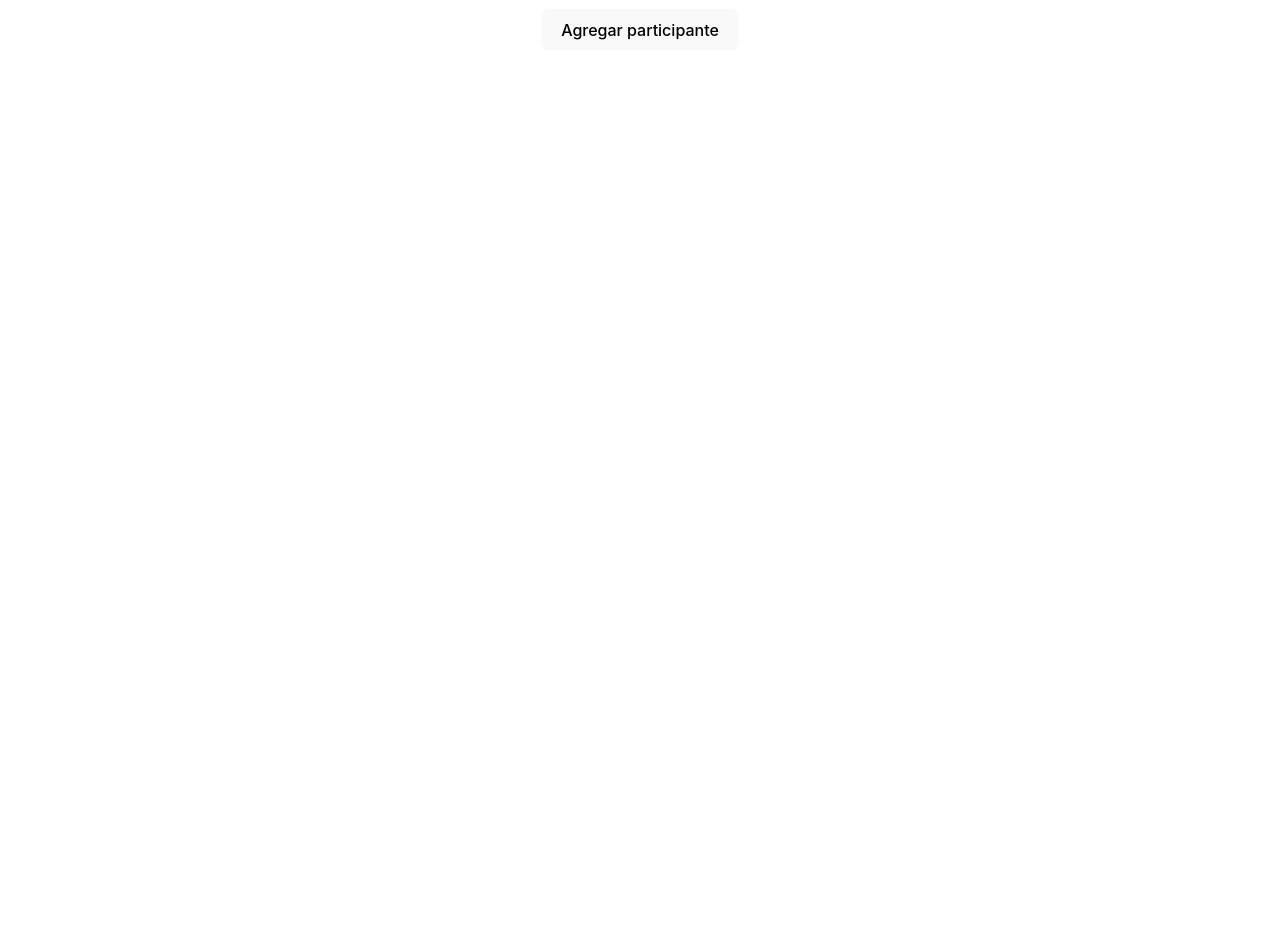
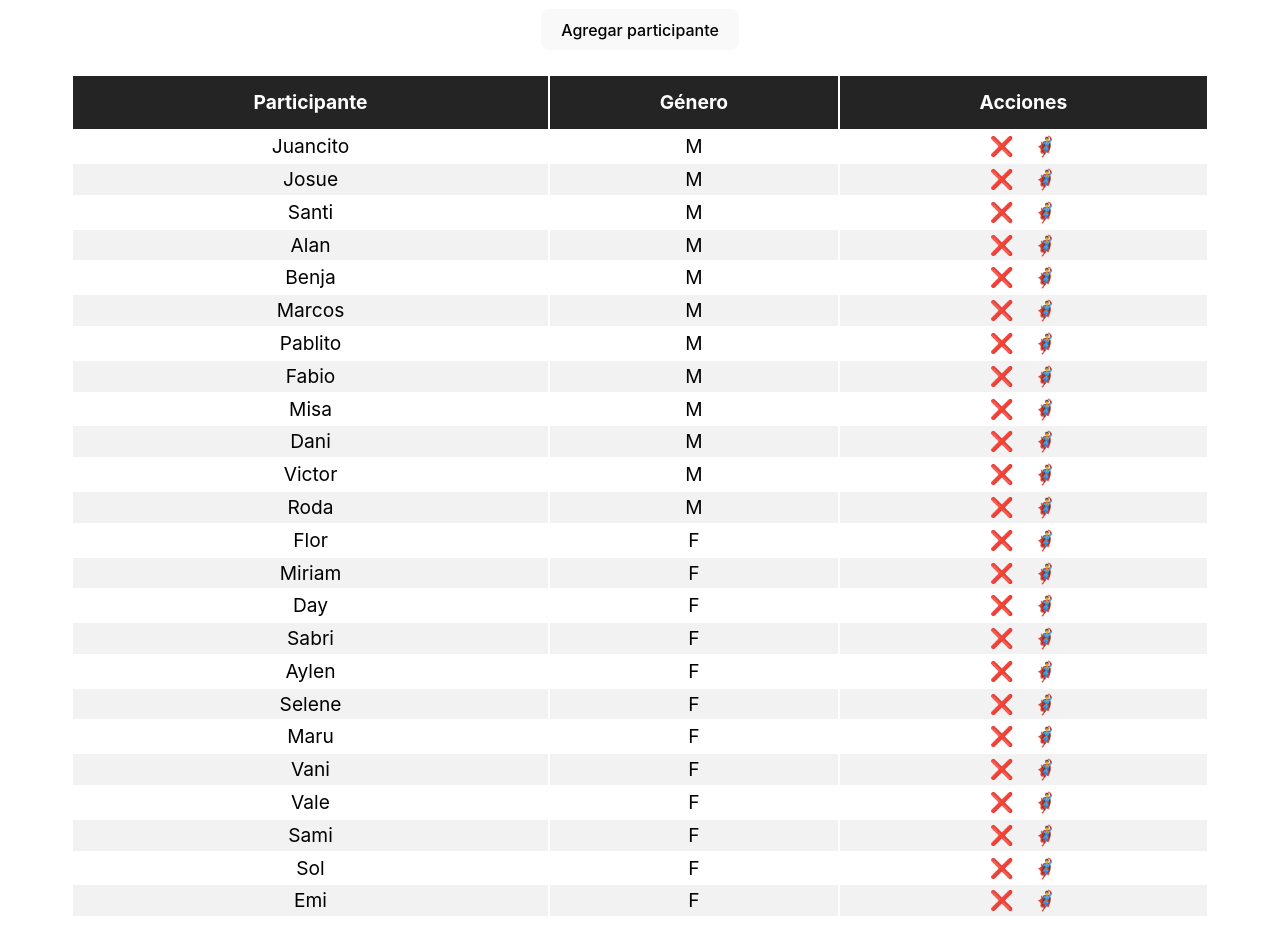
Before and after one commit to pmpeloc/latropa-grupos, a React (Vite) app: page / in a window 1280 px wide. Shown: the part 460-1386 px from the top of the page. Before the commit the page ends 800 px from the top, so only its background shows below. Built offline with nearby package versions, Linux system fonts and the light colour scheme.

Commit message:
feat: Tabla inicial agregada

```diff
--- a/src/components/GroupParticipantsForm.tsx
+++ b/src/components/GroupParticipantsForm.tsx
@@ -1,11 +1,7 @@
 import { useState } from 'react';
+import { ParticipantGenre, participants } from '../constants/participants';
 
-enum ParticipantGenre {
-  MALE = 'M',
-  FEMALE = 'F',
-}
-
-interface Participant {
+export interface Participant {
   name: string;
   genre: ParticipantGenre;
 }
@@ -15,14 +11,18 @@ export function GroupParticipantsForm() {
     name: '',
     genre: ParticipantGenre.MALE,
   });
+  const [participantsList, setParticipantsList] =
+    useState<Participant[]>(participants);
 
   function handleSubmit(e: React.MouseEvent<HTMLButtonElement, MouseEvent>) {
     e.preventDefault();
 
-    console.log({ participant });
+    setParticipantsList([participant, ...participantsList]);
+    setParticipant({ ...participant, name: '' });
   }
 
   return (
+    <>
       <form>
         <div style={{ display: 'flex', justifyContent: 'center', gap: '1em' }}>
           <div style={{ display: 'flex', flexDirection: 'column' }}>
@@ -60,5 +60,41 @@ export function GroupParticipantsForm() {
           Agregar participante
         </button>
       </form>
+      <div
+        style={{
+          display: 'flex',
+          flex: 1,
+          justifyContent: 'center',
+          marginTop: '1.5em',
+        }}>
+        <table style={{ width: '90%' }}>
+          <thead>
+            <tr>
+              <th>Participante</th>
+              <th>Género</th>
+              <th>Acciones</th>
+            </tr>
+          </thead>
+          <tbody>
+            {participantsList.map((p, index) => (
+              <tr key={index}>
+                <td>{p.name}</td>
+                <td>{p.genre}</td>
+                <td
+                  style={{
+                    display: 'flex',
+                    flexDirection: 'row',
+                    justifyContent: 'center',
+                    gap: '1em',
+                  }}>
+                  <div>❌</div>
+                  <div>🦸‍♂️</div>
+                </td>
+              </tr>
+            ))}
+          </tbody>
+        </table>
+      </div>
+    </>
   );
 }
--- /dev/null
+++ b/src/constants/participants.ts
@@ -0,0 +1,35 @@
+import { Participant } from '../components/GroupParticipantsForm';
+
+export enum ParticipantGenre {
+  MALE = 'M',
+  FEMALE = 'F',
+}
+
+export const participants: Participant[] = [
+  // Hombres
+  { name: 'Juancito', genre: ParticipantGenre.MALE },
+  { name: 'Josue', genre: ParticipantGenre.MALE },
+  { name: 'Santi', genre: ParticipantGenre.MALE },
+  { name: 'Alan', genre: ParticipantGenre.MALE },
+  { name: 'Benja', genre: ParticipantGenre.MALE },
+  { name: 'Marcos', genre: ParticipantGenre.MALE },
+  { name: 'Pablito', genre: ParticipantGenre.MALE },
+  { name: 'Fabio', genre: ParticipantGenre.MALE },
+  { name: 'Misa', genre: ParticipantGenre.MALE },
+  { name: 'Dani', genre: ParticipantGenre.MALE },
+  { name: 'Victor', genre: ParticipantGenre.MALE },
+  { name: 'Roda', genre: ParticipantGenre.MALE },
+  // Mujeres
+  { name: 'Flor', genre: ParticipantGenre.FEMALE },
+  { name: 'Miriam', genre: ParticipantGenre.FEMALE },
+  { name: 'Day', genre: ParticipantGenre.FEMALE },
+  { name: 'Sabri', genre: ParticipantGenre.FEMALE },
+  { name: 'Aylen', genre: ParticipantGenre.FEMALE },
+  { name: 'Selene', genre: ParticipantGenre.FEMALE },
+  { name: 'Maru', genre: ParticipantGenre.FEMALE },
+  { name: 'Vani', genre: ParticipantGenre.FEMALE },
+  { name: 'Vale', genre: ParticipantGenre.FEMALE },
+  { name: 'Sami', genre: ParticipantGenre.FEMALE },
+  { name: 'Sol', genre: ParticipantGenre.FEMALE },
+  { name: 'Emi', genre: ParticipantGenre.FEMALE },
+];
--- a/src/index.css
+++ b/src/index.css
@@ -75,6 +75,32 @@ button:focus-visible {
 
 img {
   width: 20em;
+  margin-left: 3.5em;
+}
+
+table {
+  background-color: white;
+  color: black;
+}
+
+tr {
+  font-size: 1.2em;
+}
+
+tr:nth-child(even) {
+  background-color: #f2f2f2;
+}
+
+tr:hover {
+  background-color: #ddd;
+}
+
+th {
+  padding-top: 12px;
+  padding-bottom: 12px;
+  text-align: center;
+  background-color: #242424;
+  color: white;
 }
 
 @media only screen and (max-width: 768px) {
@@ -84,5 +110,6 @@ img {
   }
   img {
     width: 10em;
+    margin-left: 1.5em;
   }
 }
```
Lines whose indentation alone changed are shown as unchanged.
